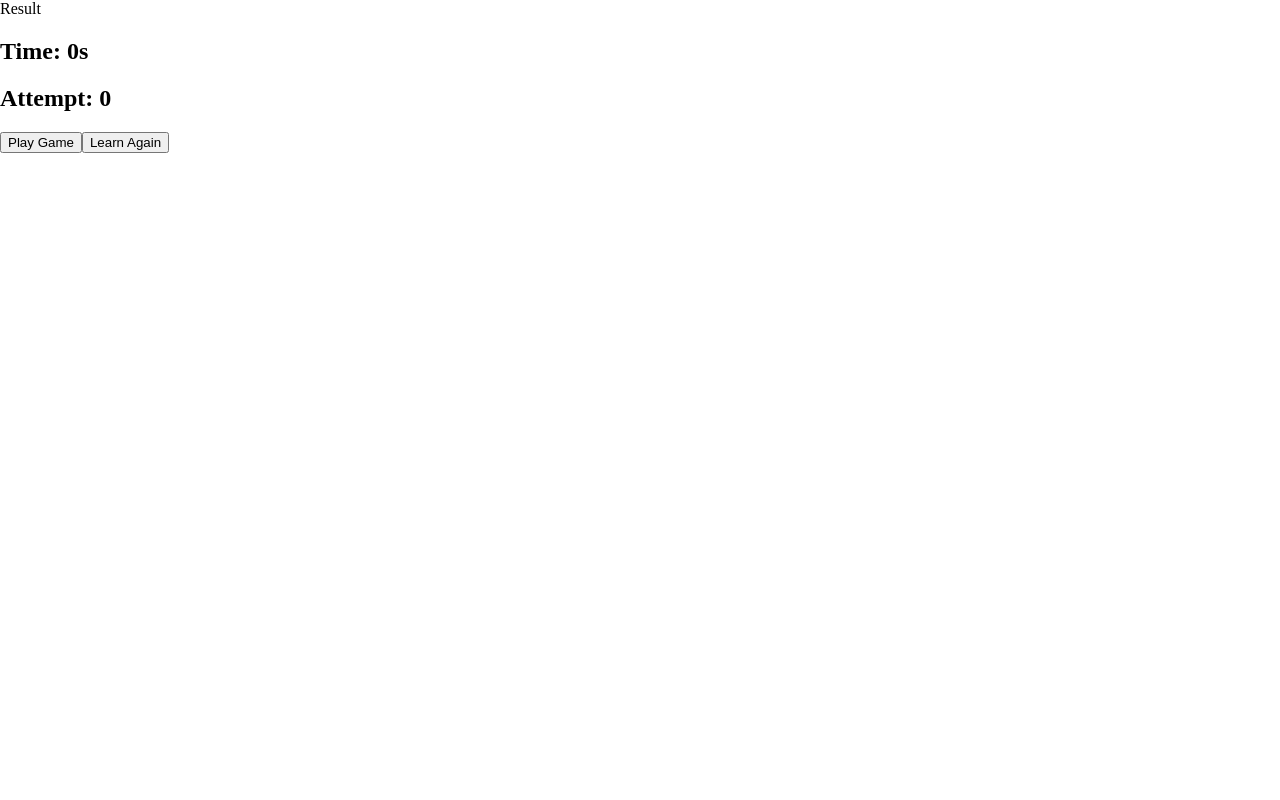
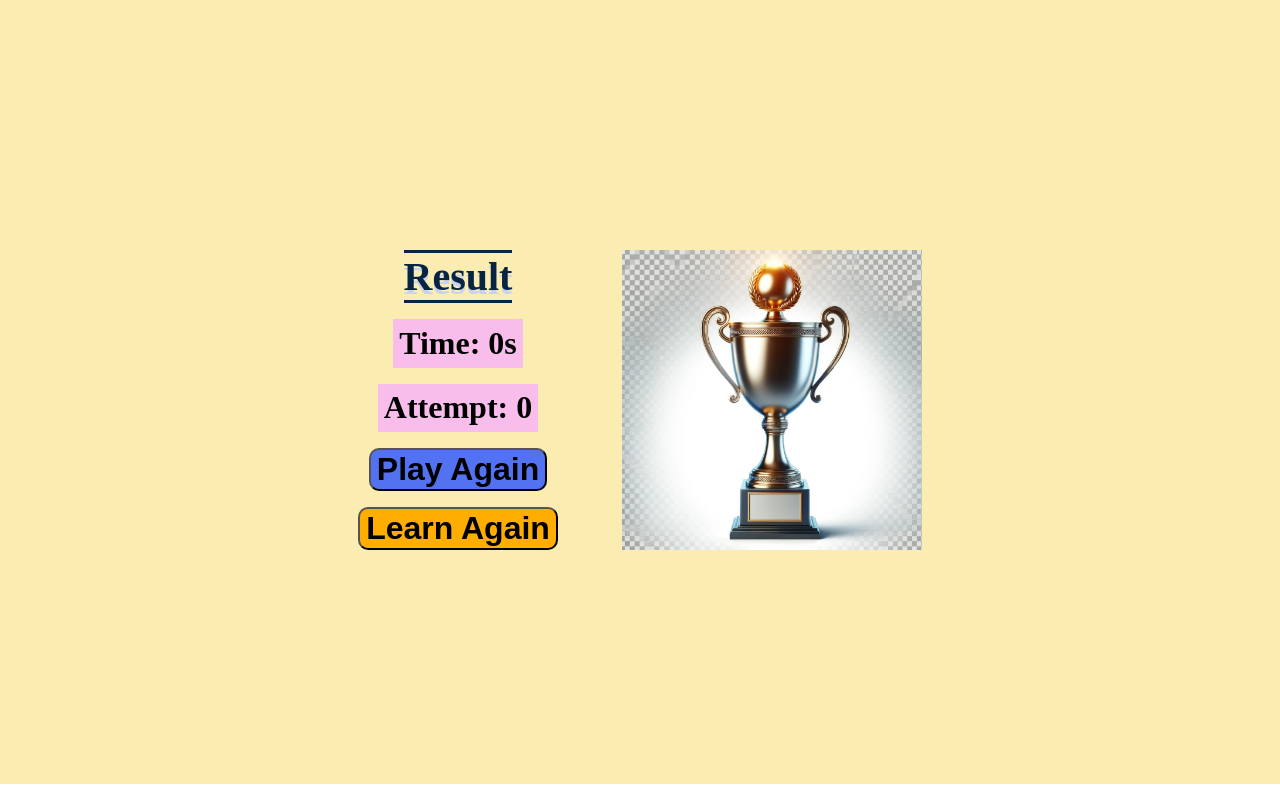
Before and after one commit to smilenayeon/game, a React (Create React App) app: page /result in a window 1280 px wide. Built offline with nearby package versions, Linux system fonts and the light colour scheme.

Commit message:
result page is styled

```diff
--- a/src/components/pages/game/GameCard.css
+++ b/src/components/pages/game/GameCard.css
@@ -17,8 +17,8 @@
             font-size: 1.3rem;
         }
     }
-@media (min-width:600px){
+@media (min-width:800px){
     .card-content{
-        font-size: 1.5rem;
+        font-size: 1.3rem;
     }
 }
--- /dev/null
+++ b/src/components/pages/result/Result.css
@@ -0,0 +1,93 @@
+.result-page{
+    height:96vh;
+    background-color: #FBECB2;
+    display: flex;
+    flex-direction: column;
+    align-items: center;
+    gap:5%;
+   padding-top: 2vh;
+}
+.result-text{
+    display: flex;
+    flex-direction: column;
+    align-items: center;
+    gap:2vh;
+}
+.result-title{
+    color:#072541;
+    margin:0;
+    border-bottom:3px solid #072541;
+    border-top:3px solid #072541;
+    text-shadow: 0 4px 0 rgb(200, 210, 239);
+    font-size: 2.5rem;
+}
+.result-time, .result-attempt{
+    background-color: #F8BDEB;
+    margin:0;
+    font-size:2rem;
+    animation: slide-in-from-left 3s ease-out;
+    padding:3%;
+}
+
+@keyframes slide-in-from-left {
+    0%{transform: translateX(-100%)}
+    50%{transform: translateX(0%)}
+    60%{transform: translateX(-30%)}
+    70%{transform: translateX(0%)}
+    80%{transform: translateX(-10%)}
+    100%{transform: translateX(0%)}
+
+}
+
+
+.play-again,
+.learn-again{
+    font-size: 2rem;
+    font-weight:600;
+    border-radius: 10px;
+    padding:25;
+}
+
+
+.play-again{
+    background-color: #5272F2;
+}
+.learn-again{
+    background-color: #FFAE00;
+}
+
+.play-again:hover{
+    box-shadow: 0 0 30px #5272F2;
+    transform: scale(1.1);
+}
+.learn-again:hover{
+    box-shadow: 0 0 30px #FFAE00;
+    transform: scale(1.1);
+}
+
+img{
+    max-width:300px;
+    animation: rotate 1.5s ease-in-out ;
+}
+
+@keyframes rotate {
+    0% {
+        transform: rotateY(0deg) translateX(-100%);
+        transform-origin: left bottom;
+    }
+
+    100% {
+        transform: rotateY(720deg) translateX(0);
+        transform-origin: left bottom;
+    }
+}
+
+
+@media (min-width:900px) {
+    .result-page{
+        flex-direction: row;
+        justify-content: center;
+        align-items:center;
+
+ }
+}
--- a/src/components/pages/result/Result.jsx
+++ b/src/components/pages/result/Result.jsx
@@ -1,6 +1,8 @@
 import React,{useContext} from 'react';
 import {GameContext} from '../game/GameContext';
 import { useNavigate } from 'react-router-dom';
+import "./Result.css";
+import Trophy from "../../../assets/images/trophy.png";
 
 function Result() {
     const navigate=useNavigate();
@@ -23,12 +25,15 @@ function Result() {
       }
 
   return (
-    <div>
-    Result
-    <h2>Time: {time}s</h2>
-    <h2>Attempt: {attemptCount}</h2>
-    <button onClick={playGame}>Play Game</button>
-    <button onClick={learnAgain}>Learn Again</button>
+    <div className="result-page">
+    <div className="result-text">
+    <h1 className="result-title">Result</h1>
+    <h2 className="result-time">Time: {time}s</h2>
+    <h2 className="result-attempt">Attempt: {attemptCount}</h2>
+    <button className="play-again" onClick={playGame}>Play Again</button>
+    <button className="learn-again" onClick={learnAgain}>Learn Again</button>
+    </div>
+    <img src={Trophy} alt="trophy"/>
 
     </div>
   )
```
Also changed, not shown: src/assets/images/trophy.png (added).
